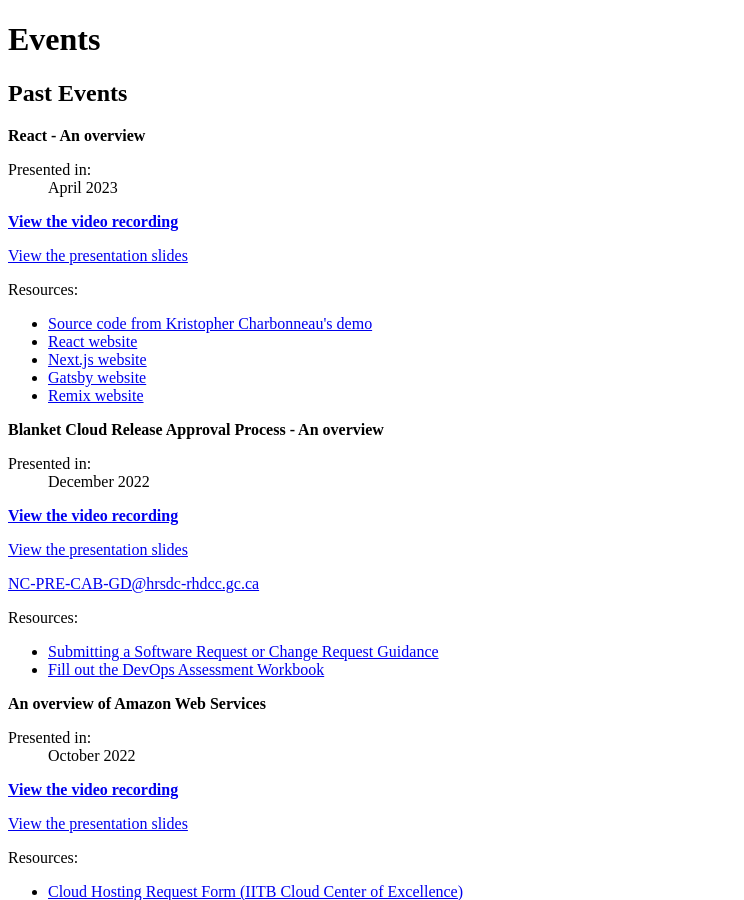
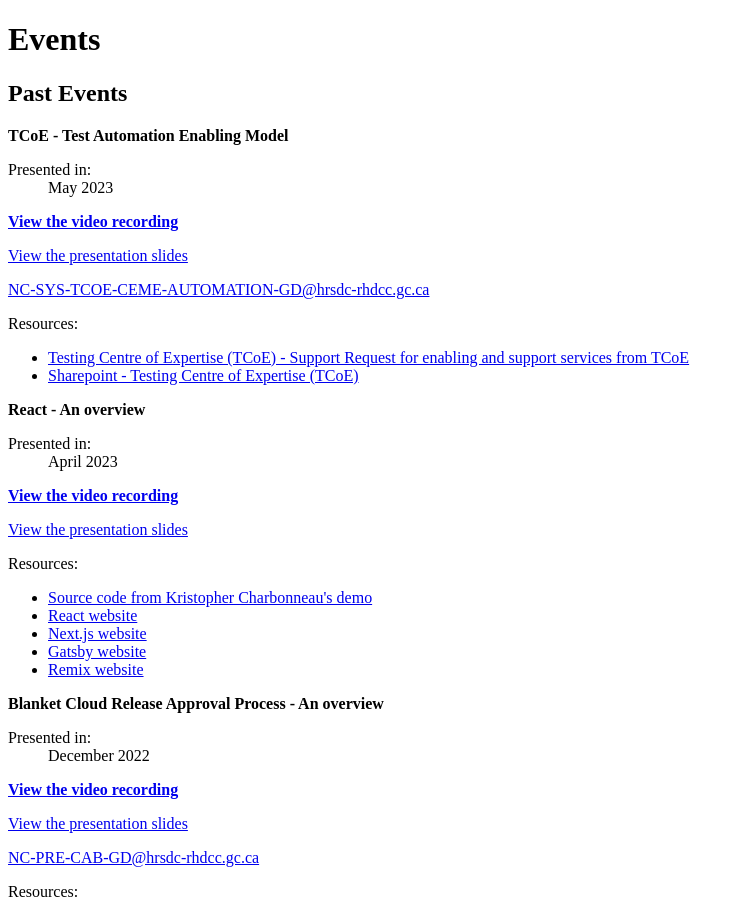
Before and after one commit to esdc-devcop/esdc-devcop.github.io, a Jekyll site: the page built from docs/_pages/events.md, in a window 1280 px wide and 900 px high. Shown: the whole window, without its empty margins (0-744 px from the left). Built offline with Jekyll 4.4.1, drawn with Linux system fonts in a browser that asks for light colours; comment, search, counter and statistics services are not loaded.

Commit message:
added devcop session content

```diff
--- a/docs/_data/events.yml
+++ b/docs/_data/events.yml
@@ -1,4 +1,15 @@
 past:
+  - month: May 2023
+    topic: TCoE - Test Automation Enabling Model
+    recording: https://web.microsoftstream.com/video/6429145c-8f0b-4ffb-9b48-442d0c6a84fa
+    presentation: /devcop-slides/2023may23_devcop_TCOE.pptx
+    email: NC-SYS-TCOE-CEME-AUTOMATION-GD@hrsdc-rhdcc.gc.ca
+    resources:
+        - title: Testing Centre of Expertise (TCoE) - Support Request for enabling and support services from TCoE
+          link: https://forms.office.com/pages/responsepage.aspx?id=RljVnoGKRkKs2LGgGr_A0XSn6hk-PyBBqXQILbTx0VBUN0pVWUtGWkZTTUNFMUYwSFRQWUtUR0kxTC4u
+        - title: Sharepoint - Testing Centre of Expertise (TCoE)
+          link: https://014gc.sharepoint.com/sites/SME-CEME_TCOE-TS/
+
   - month: April 2023
     topic: React - An overview
     recording: https://web.microsoftstream.com/video/6429145c-8f0b-4ffb-9b48-442d0c6a84fa
@@ -14,6 +25,7 @@
           link: https://www.gatsbyjs.com/
         - title: Remix website
           link: https://remix.run/
+
   - month: December 2022
     topic: Blanket Cloud Release Approval Process - An overview
     recording: https://web.microsoftstream.com/video/432f0635-d391-46d3-833e-bde6d30938f0?channelId=6abdc3bf-ef6b-4e54-bd9e-851a1d47e26e
```
Also changed, not shown: 1 other file.
